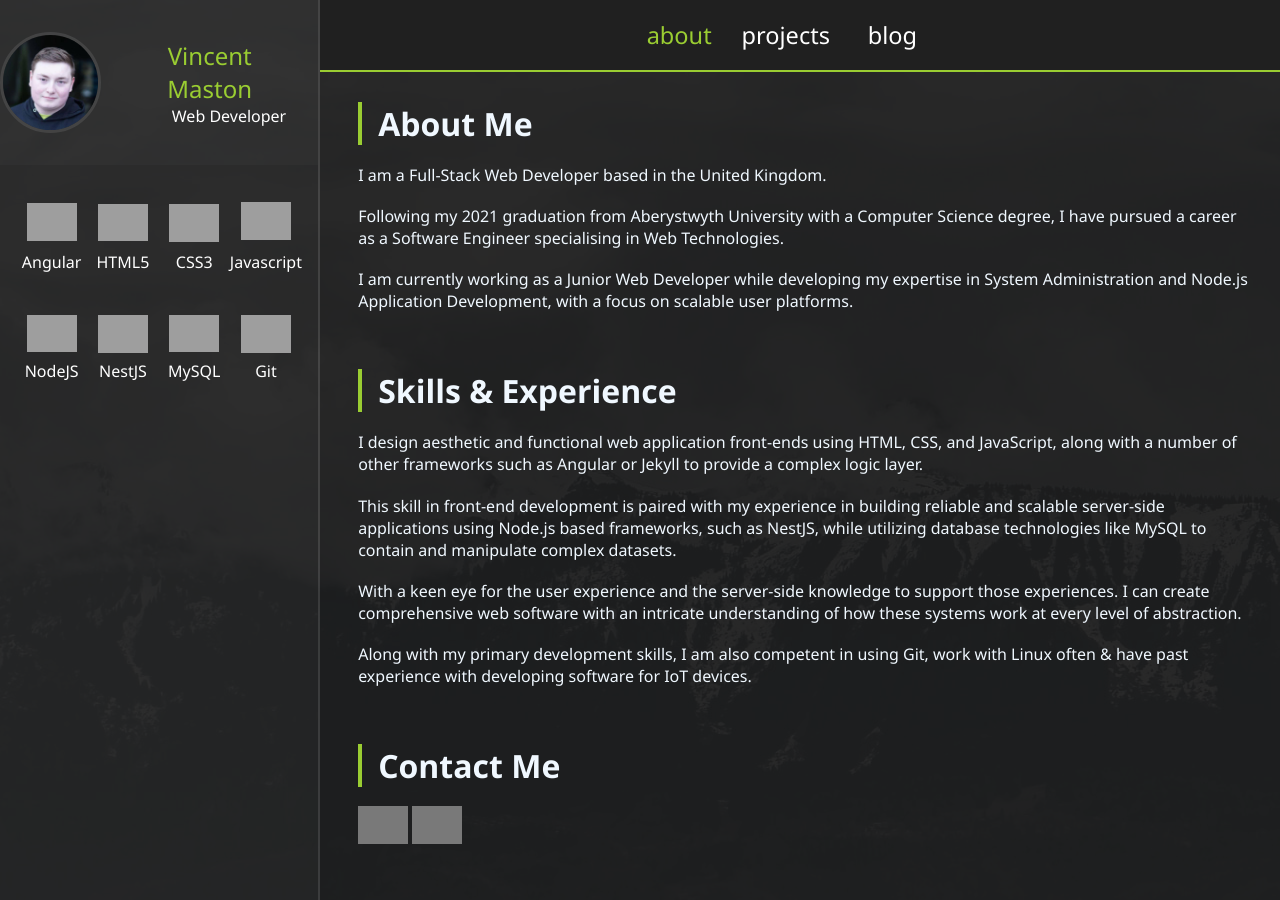
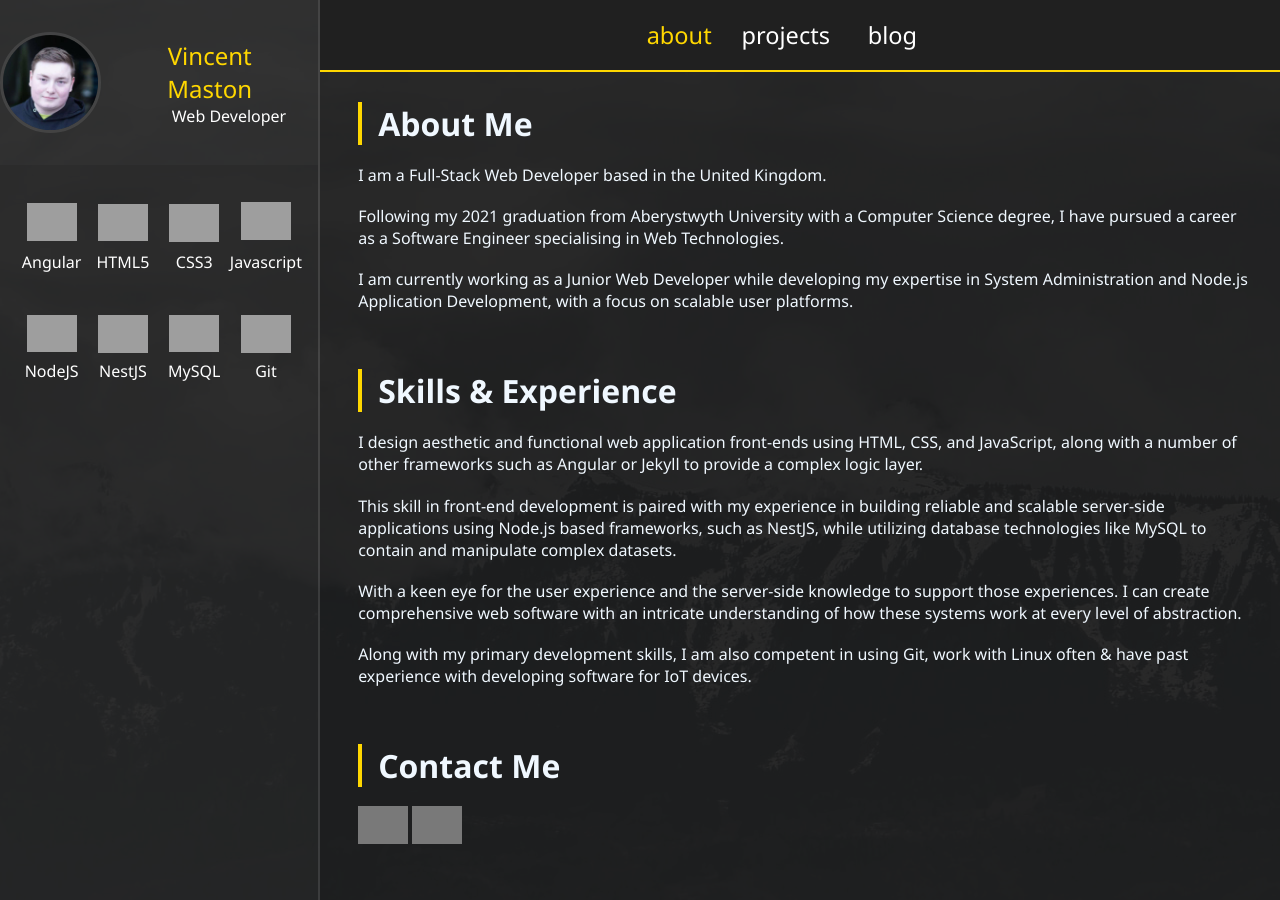
Before and after one commit to VMaston/vmaston.github.io, a Jekyll site: the page built from index.md, in a window 1280 px wide. Built offline with Jekyll 4.4.1, drawn with Linux system fonts in a browser that asks for light colours; grey boxes are pictures that could not be loaded.

Commit message:
change default accent to gold

```diff
--- a/assets/css/styles.css
+++ b/assets/css/styles.css
@@ -2,7 +2,7 @@
 
 :root {
   --background: rgb(32, 32, 32);
-  --accent: yellowgreen;
+  --accent: gold;
   --text: white;
   --accent-text: black;
 }
--- a/assets/js/javascript_color.js
+++ b/assets/js/javascript_color.js
@@ -1,5 +1,5 @@
 let i = 0;
-const colors = ['yellowgreen', 'lightcoral', 'gold', 'lightblue'];
+const colors = ['gold', 'yellowgreen', 'lightcoral', 'lightblue'];
 
 currentColor = getCookie('color');
 if (currentColor !== null) {
```
